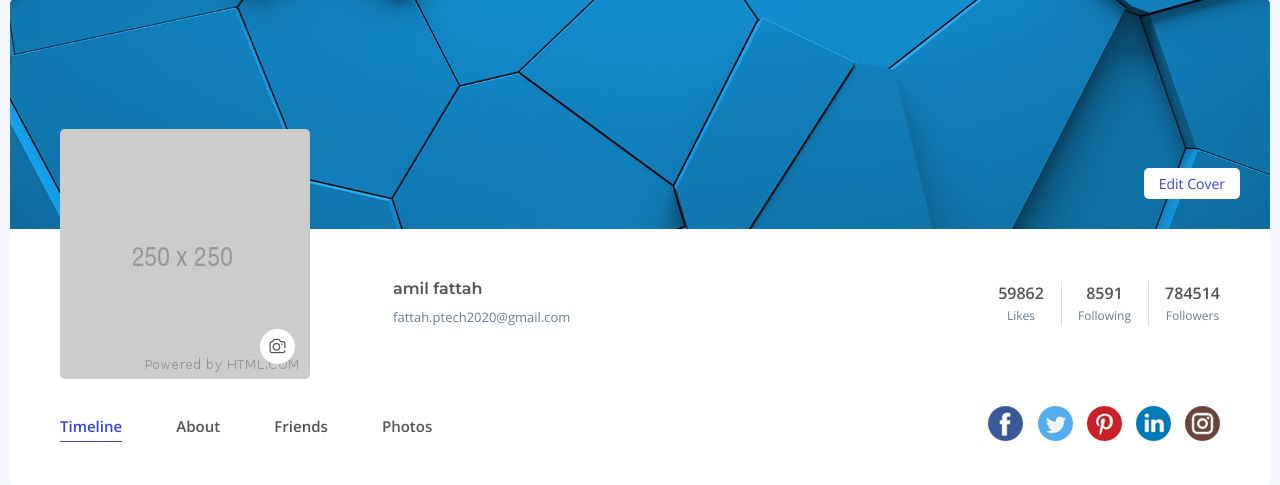
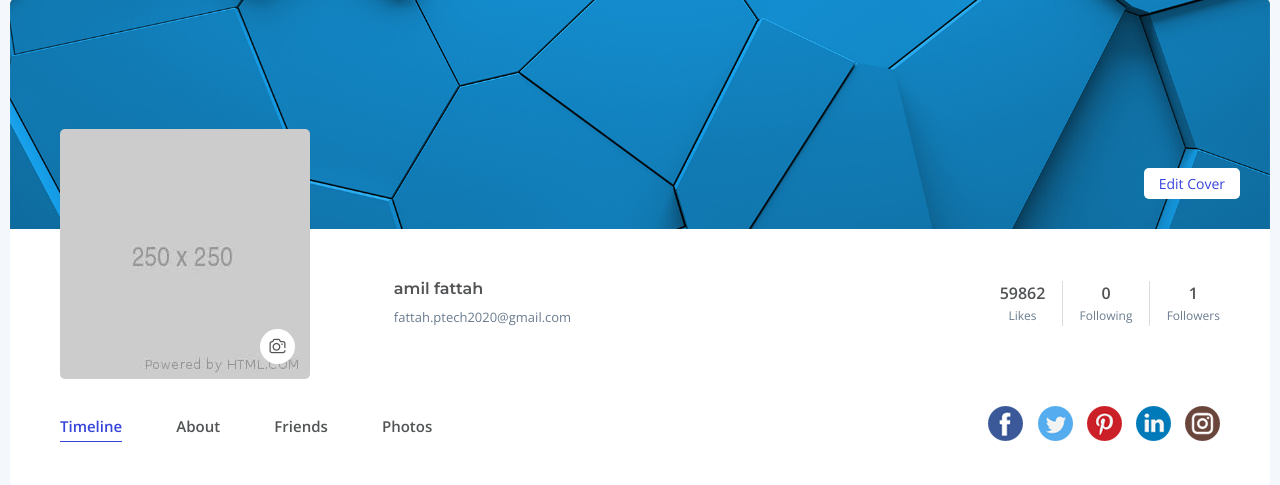
Before and after one commit to FattahAmil/Togetherly-social_media_web_app, a PHP site: page /my-profile.php in a window 1280 px wide. Shown: the part 81-566 px from the top of the page. Run offline with PHP 8.4, Linux system fonts and the light colour scheme; a user stored in the database is signed in; data comes from the database, SQL or seed files in the repository; some web fonts are replaced.

Commit message:
modification v2

```diff
--- a/my-profile.php
+++ b/my-profile.php
@@ -6,7 +6,10 @@ if ($id==false) {
     header("location:login.php");
 }
 
-
+$req=$conn->prepare("SELECT * FROM follow where id_follower=".$_SESSION['id_session']);
+$req->execute();
+$req1=$conn->prepare("SELECT * FROM follow where id_following=".$_SESSION['id_session']);
+$req1->execute();
 
 ?>
 <!doctype html>
@@ -188,13 +191,13 @@ if ($id==false) {
                                 </li>
                                 <li>
                                     <a href="#">
-                                        <span class="item-number">8591</span>
+                                        <span class="item-number"><?php echo $req->rowCount(); ?></span>
                                         <span class="item-text">Following</span>
                                     </a>
                                 </li>
                                 <li>
                                     <a href="#">
-                                        <span class="item-number">784514</span>
+                                        <span class="item-number"><?php echo $req1->rowCount(); ?></span>
                                         <span class="item-text">Followers</span>
                                     </a>
                                 </li>
```
